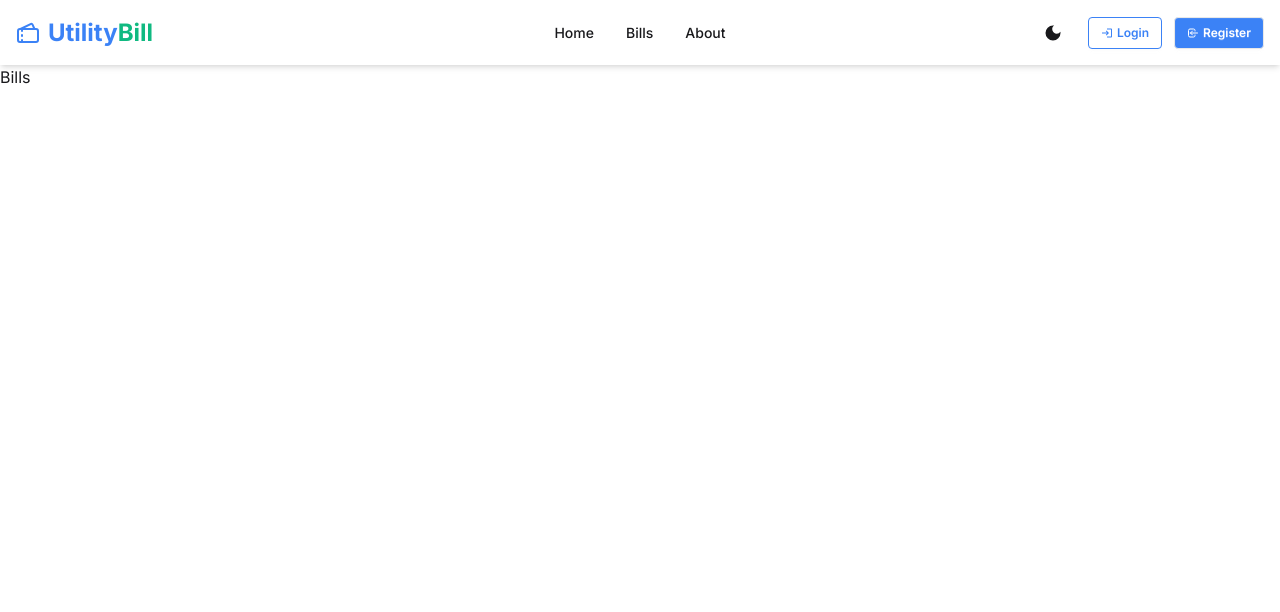
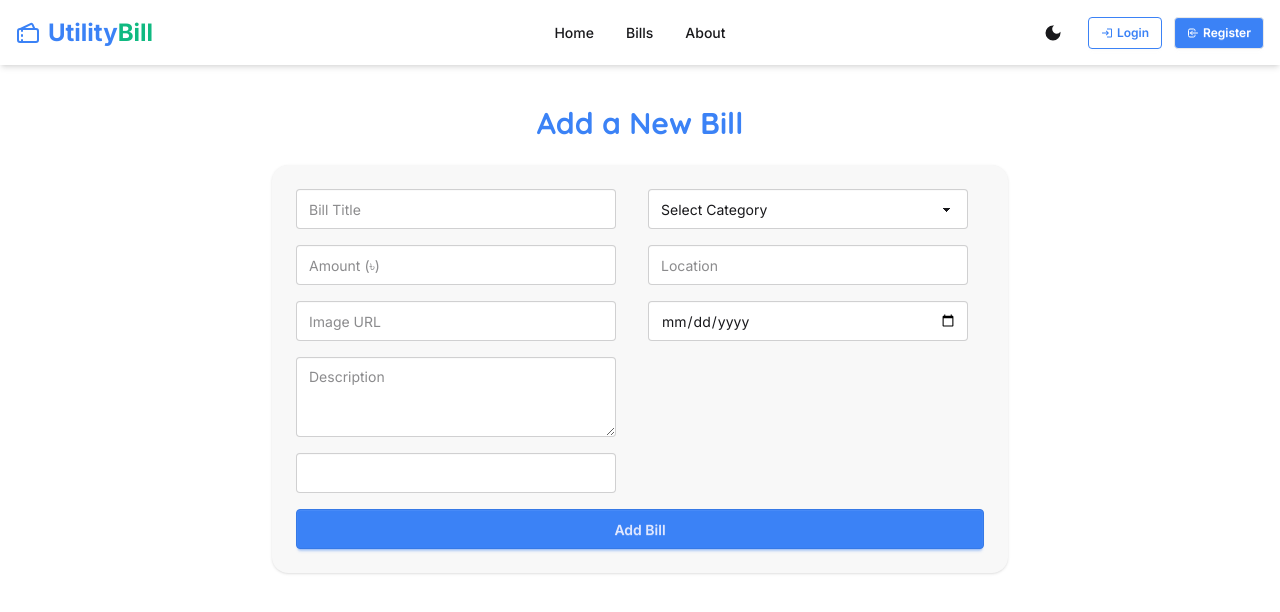
Before and after one commit to jubayer-bd/Utility_Bills_Client_Side, a React (Vite) app: page /add-bill in a window 1280 px wide. Shown: the top 612 px of the page. Built offline with nearby package versions, Linux system fonts and the light colour scheme; no server answers.

Commit message:
add bill fantionality added

```diff
--- a/src/pages/Bills/AddBills.jsx
+++ b/src/pages/Bills/AddBills.jsx
@@ -1,10 +1,144 @@
-import React, { useEffect } from "react";
+import React, { useContext, useState } from "react";
+import Swal from "sweetalert2";
+import { AuthContext } from "../../provider/AuthProvider";
 
-const AddBills = () => {
-  useEffect(() => {
-    document.title = "Add Bill | Utility Bills";
-  });
-  return <div>Bills</div>;
+const AddBill = () => {
+  const { user } = useContext(AuthContext);
+  const [loading, setLoading] = useState(false);
+
+  const handleAddBill = async (e) => {
+    e.preventDefault();
+    setLoading(true);
+
+    const form = e.target;
+    const newBill = {
+      title: form.title.value,
+      category: form.category.value,
+      email: user?.email,
+      location: form.location.value,
+      description: form.description.value,
+      image: form.image.value,
+      date: form.date.value,
+      amount: parseFloat(form.amount.value),
+    };
+
+    try {
+      const res = await fetch("http://localhost:3000/bills", {
+        method: "POST",
+        headers: { "Content-Type": "application/json" },
+        body: JSON.stringify(newBill),
+      });
+
+      const data = await res.json();
+
+      if (data.insertedId) {
+        Swal.fire({
+          title: "Success!",
+          text: "Bill added successfully",
+          icon: "success",
+          confirmButtonColor: "#3085d6",
+        });
+        form.reset();
+      } else {
+        Swal.fire({
+          title: "Error!",
+          text: "Failed to add bill",
+          icon: "error",
+          confirmButtonColor: "#d33",
+        });
+      }
+    } catch (err) {
+      Swal.fire({
+        title: "Error!",
+        text: "Something went wrong!",
+        icon: "error",
+      });
+    } finally {
+      setLoading(false);
+    }
+  };
+
+  return (
+    <div className="max-w-3xl mx-auto px-4 py-10">
+      <h2 className="text-3xl font-semibold text-center mb-6">
+        Add a New Bill
+      </h2>
+
+      <form
+        onSubmit={handleAddBill}
+        className="grid grid-cols-1 md:grid-cols-2 gap-4 bg-base-200 p-6 rounded-2xl shadow"
+      >
+        <input
+          name="title"
+          type="text"
+          placeholder="Bill Title"
+          className="input input-bordered"
+          required
+        />
+
+        <select name="category" className="select select-bordered" required>
+          <option value="">Select Category</option>
+          <option>Electricity</option>
+          <option>Gas</option>
+          <option>Water</option>
+          <option>Internet</option>
+        </select>
+
+        <input
+          name="amount"
+          type="number"
+          placeholder="Amount (৳)"
+          className="input input-bordered"
+          required
+        />
+
+        <input
+          name="location"
+          type="text"
+          placeholder="Location"
+          className="input input-bordered"
+          required
+        />
+
+        <input
+          name="image"
+          type="url"
+          placeholder="Image URL"
+          className="input input-bordered"
+          required
+        />
+
+        <input
+          name="date"
+          type="date"
+          className="input input-bordered"
+          required
+        />
+
+        <textarea
+          name="description"
+          className="textarea textarea-bordered md:col-span-2"
+          placeholder="Description"
+          required
+        ></textarea>
+
+        <input
+          name="email"
+          value={user?.email || ""}
+          readOnly
+          className="input input-bordered md:col-span-2"
+        />
+
+        <button
+          type="submit"
+          disabled={loading}
+          className="btn btn-primary md:col-span-2"
+        >
+          {loading ? "Adding..." : "Add Bill"}
+        </button>
+      </form>
+    </div>
+  );
 };
 
-export default AddBills;
+export default AddBill;
--- a/src/pages/Bills/Bills.jsx
+++ b/src/pages/Bills/Bills.jsx
@@ -20,8 +20,10 @@ const Bills = () => {
 
     const url =
       filter === "All"
-        ? "http://localhost:3000//bills"
-        : `http://localhost:3000/bills?category=${encodeURIComponent(filter)}`; // encode for safe URLs
+        ? "https://utility-bills-server-side.vercel.app/bills"
+        : `https://utility-bills-server-side.vercel.app/bills?category=${encodeURIComponent(
+            filter
+          )}`; // encode for safe URLs
 
     fetch(url)
       .then((res) => res.json())
--- a/src/provider/AuthProvider.jsx
+++ b/src/provider/AuthProvider.jsx
@@ -41,26 +41,38 @@ const AuthProvider = ({ children }) => {
   const logOut = async () => {
     Swal.fire({
       title: "Are you sure?",
-      text: "You won't be able to revert this!",
+      text: "You will be logged out from your account!",
       icon: "warning",
       showCancelButton: true,
       confirmButtonColor: "#3085d6",
       cancelButtonColor: "#d33",
-      confirmButtonText: "Yes, LogOut !",
-    }).then((result) => {
+      confirmButtonText: "Yes, Log Out!",
+    }).then(async (result) => {
       if (result.isConfirmed) {
+        try {
+          setLoading(true);
+          await signOut(auth);
+          setUser(null);
 
-        Swal.fire({
-          title: "Deleted!",
-          text: "Your file has been deleted.",
-          icon: "success",
-        });
+          Swal.fire({
+            title: "Logged Out!",
+            text: "You have been successfully logged out.",
+            icon: "success",
+          });
+        } catch (error) {
+          Swal.fire({
+            title: "Error!",
+            text: "Something went wrong while logging out.",
+            icon: "error",
+          });
+          console.error(error);
+        } finally {
+          setLoading(false);
+        }
       }
     });
-    setLoading(true);
-    await signOut(auth);
-    return setUser(null);
   };
+
   const resetPassword = (email) => {
     setLoading(true);
     return sendPasswordResetEmail(auth, email);
```
Also changed, not shown: 1 other file (tests, documents, lock files or other folders).
